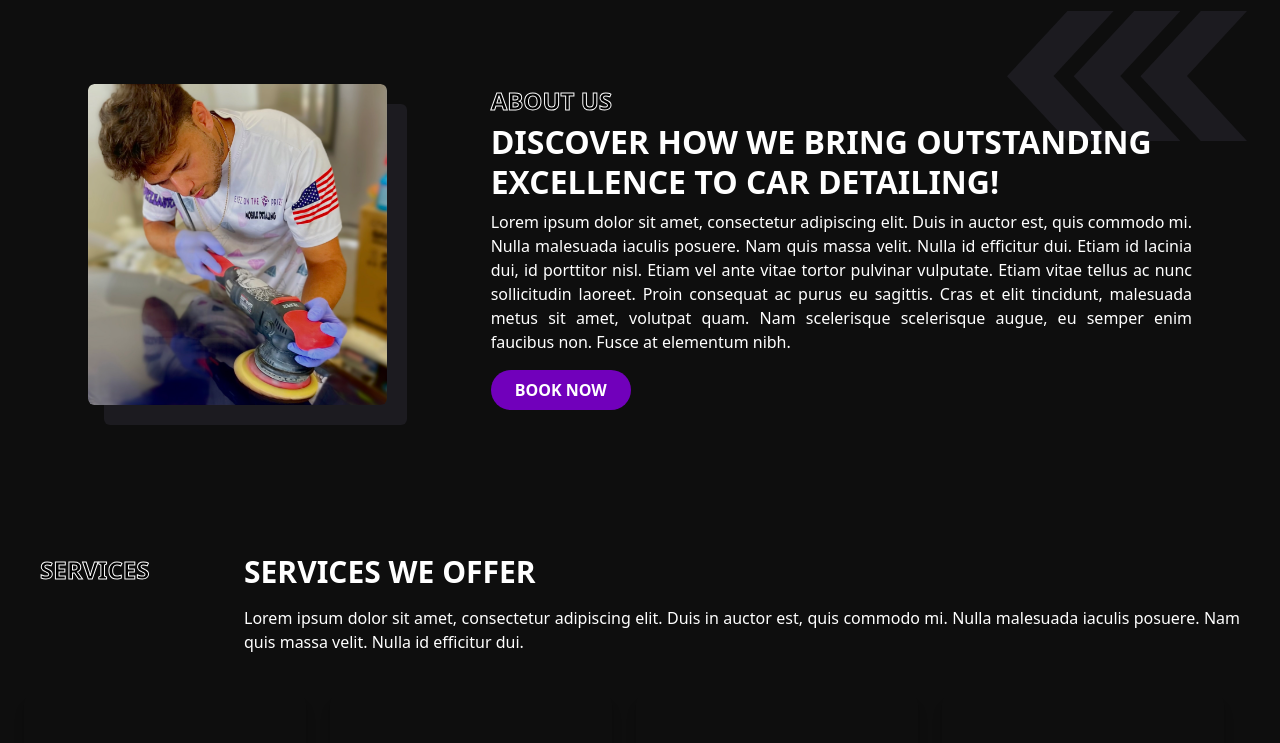
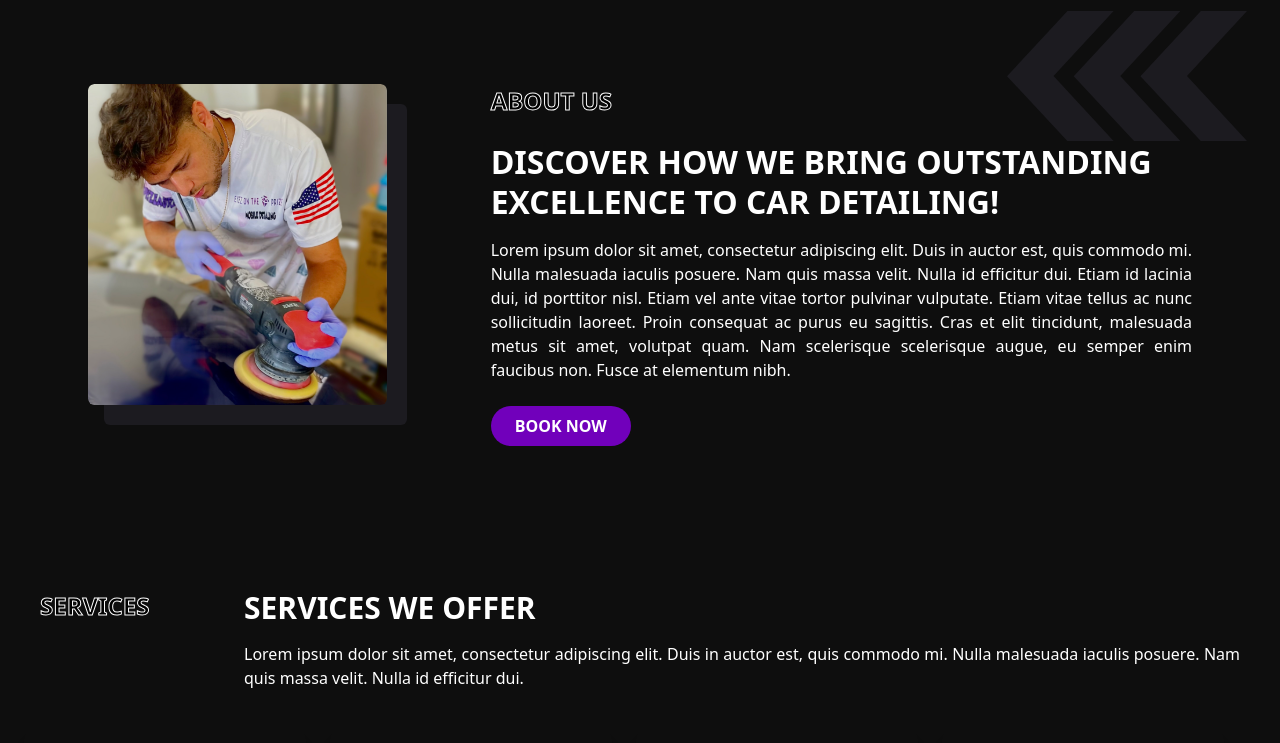
Before and after one commit to mukeshlilwa/Eyes-on-Prize, a Next.js app: page / in a window 1280 px wide. Shown: the part 740-1483 px from the top of the page. Built offline with nearby package versions, Linux system fonts and the light colour scheme.

Commit message:
margins-set

```diff
--- a/src/app/components/about-us/aboutus.jsx
+++ b/src/app/components/about-us/aboutus.jsx
@@ -40,10 +40,10 @@ const AboutUs = () => {
             >
               About Us
             </h3>
-            <h1 className="lg:text-[2rem] text-[1.5rem] font-semibold uppercase leading-tight mt-1">
+            <h1 className="lg:text-[2rem] text-[1.5rem] font-semibold uppercase leading-tight mt-6">
               Discover How We Bring Outstanding Excellence to Car Detailing!
             </h1>
-            <p className="text-[1rem] font-normal text-justify mt-2">
+            <p className="text-[1rem] font-normal text-justify mt-4">
               Lorem ipsum dolor sit amet, consectetur adipiscing elit. Duis in
               auctor est, quis commodo mi. Nulla malesuada iaculis posuere. Nam
               quis massa velit. Nulla id efficitur dui. Etiam id lacinia dui, id
@@ -53,7 +53,7 @@ const AboutUs = () => {
               amet, volutpat quam. Nam scelerisque scelerisque augue, eu semper
               enim faucibus non. Fusce at elementum nibh.
             </p>
-            <button className="mt-4 w-fit bg-[#7100BB] text-white px-6 py-2 rounded-full text-[1rem] uppercase font-semibold transition cursor-pointer">
+            <button className="mt-6 w-fit bg-[#7100BB] text-white px-6 py-2 rounded-full text-[1rem] uppercase font-semibold transition cursor-pointer">
               Book Now
             </button>
           </div>
--- a/src/app/components/our-portfolio/ourportfolio.jsx
+++ b/src/app/components/our-portfolio/ourportfolio.jsx
@@ -27,7 +27,7 @@ const OurPortfolio = () => {
       </h3>
 
       {/* Two Column Flex for Headings */}
-      <div className="flex flex-col md:flex-row gap-5 mt-1">
+      <div className="flex flex-col md:flex-row gap-5 mt-4">
         <div className="md:w-4/12 text-white">
           <h1 className="text-2xl md:text-3xl font-semibold">
             Experience the Best with Our Tailored Packages!
--- a/src/app/components/why-us/whyus.jsx
+++ b/src/app/components/why-us/whyus.jsx
@@ -37,7 +37,7 @@ const WhyUs = () => {
           >
             WHY CHOOSE US
           </h3>
-          <h1 className="lg:text-[2.5rem] text-[1.5rem] font-bold mt-2 uppercase">
+          <h1 className="lg:text-[2.5rem] text-[1.5rem] font-bold mt-4 uppercase">
             Lorem ipsum dolor sit amet, consect adipiscing elit.
           </h1>
           <p className="text-[1rem] mt-3 leading-relaxed">
```
